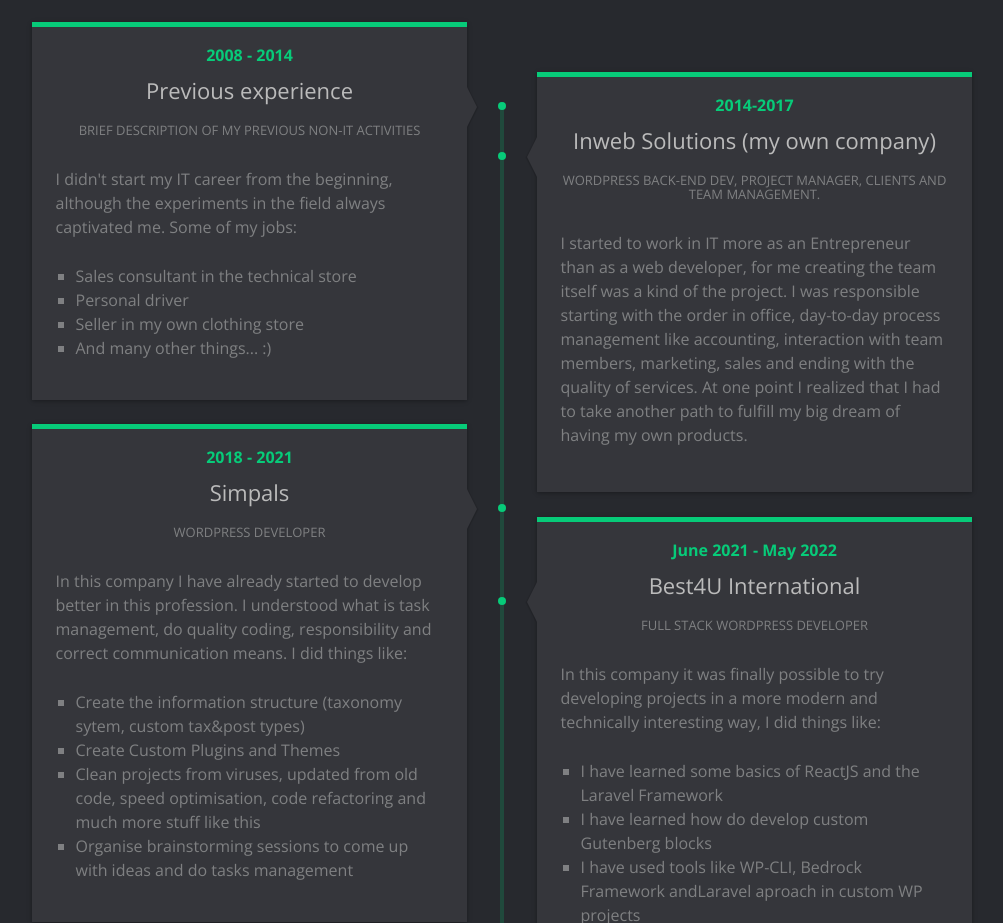
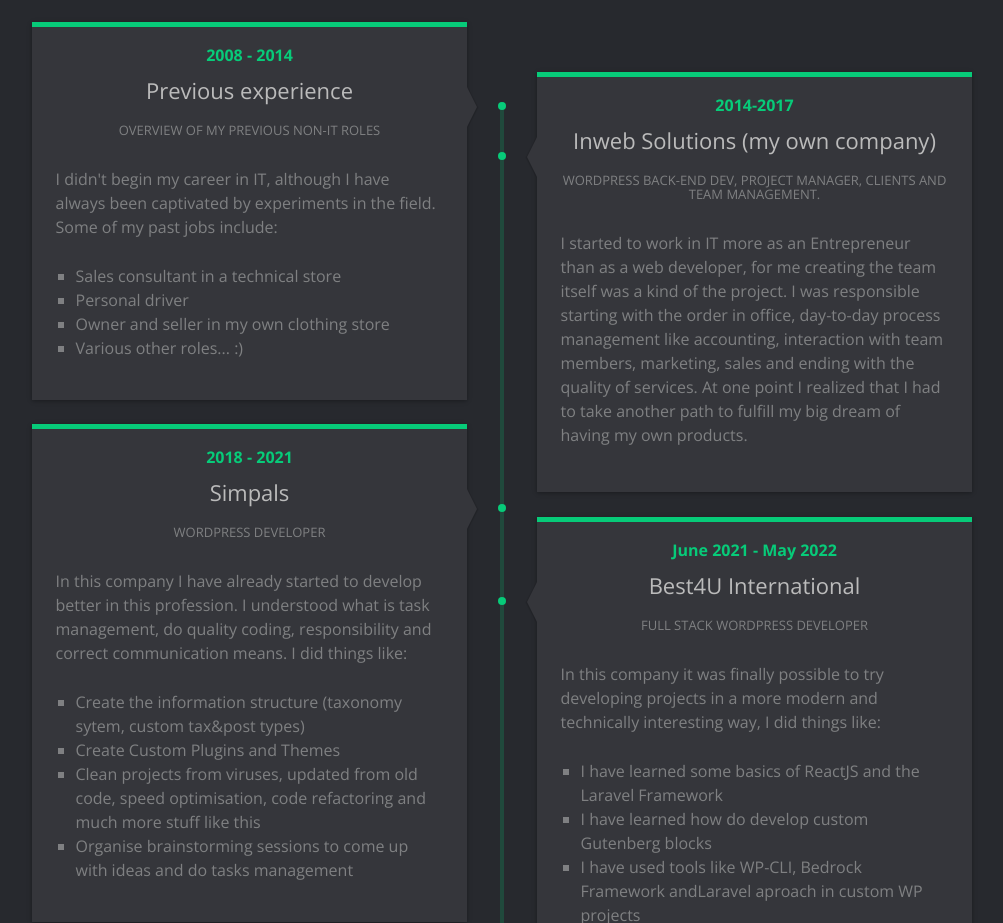
Before and after one commit to josanua/mycv, a plain HTML site: page index.html in a window 1280 px wide. Shown: the part 2851-3774 px from the top of the page, without its empty margins (138-1141 px from the left). Drawn offline with nearby package versions, Linux system fonts and the light colour scheme; files whose address does not match are found by name.

Commit message:
Improve 2008 - 2014 text

```diff
--- a/index.html
+++ b/index.html
@@ -926,15 +926,15 @@
 
                                 <div class="date">2008 - 2014</div>
                                 <h3>Previous experience</h3>
-                                <h4>Brief description of my previous non-IT activities</h4>
+                                <h4>Overview of My Previous Non-IT Roles</h4>
 
-                                <p>I didn't start my IT career from the beginning, although the experiments in the field
-                                    always captivated me. Some of my jobs:</p>
+                                <p>I didn't begin my career in IT, although I have always been captivated by experiments in the field. Some of my past jobs
+                                include:</p>
                                 <ul>
-                                    <li>Sales consultant in the technical store</li>
+                                    <li>Sales consultant in a technical store</li>
                                     <li>Personal driver</li>
-                                    <li>Seller in my own clothing store</li>
-                                    <li>And many other things... :)</li>
+                                    <li>Owner and seller in my own clothing store</li>
+                                    <li>Various other roles... :)</li>
                                 </ul>
                             </div>
                         </div>
```
